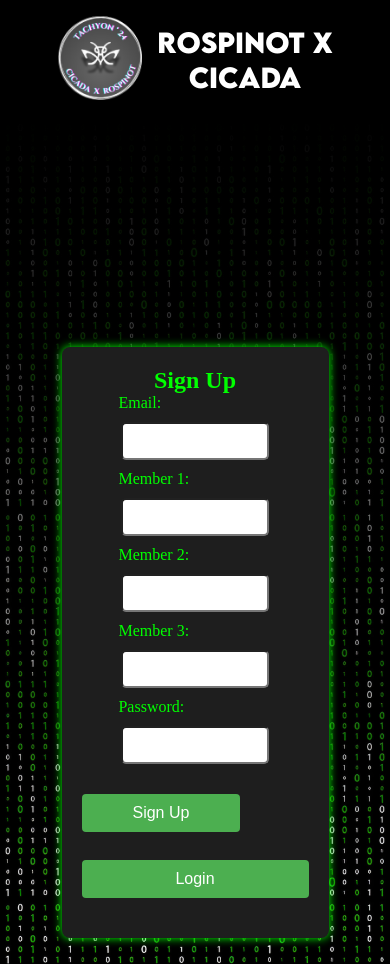
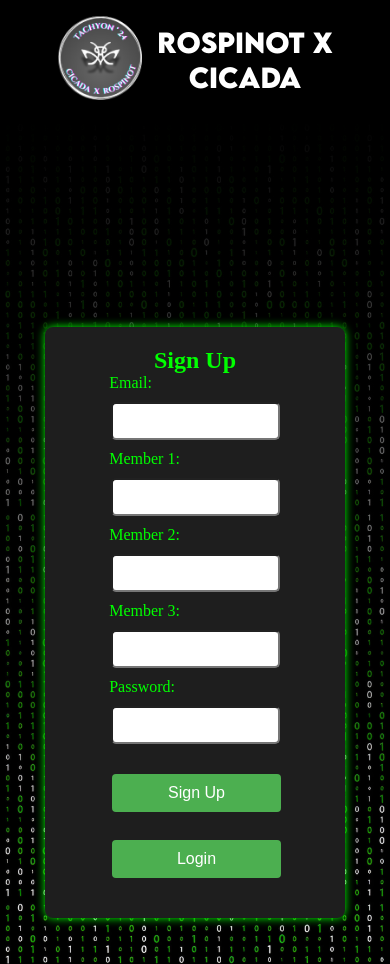
Before and after one commit to shaktawatpritam2002/cicada, a React (Vite) app in the folder frontend1/: page /signup in a window 390 px wide. Built offline with nearby package versions, Linux system fonts and the light colour scheme.

Commit message:
fix  the login and signup pages

```diff
--- a/frontend1/src/Pages/Login.css
+++ b/frontend1/src/Pages/Login.css
@@ -6,11 +6,13 @@
     /* border: 1px solid red; */
     border-radius: 8px;
     background-color: #1e1e1e;
-    box-shadow: 0px 0px 10px 0px white;
+    box-shadow: 0px 0px 10px 0px #00ff00;
 
   }
 
-
+  input{
+    outline: none;
+  }
   .login-container h2 {
     text-align: center;
 
@@ -83,4 +85,7 @@
 
 #signup-btn-loginpage{
   width: 100%;
+  color: #00ff00;
+  text-decoration: underline #00ff00;
+  margin-top: 10px;
 }
--- a/frontend1/src/Pages/Login.jsx
+++ b/frontend1/src/Pages/Login.jsx
@@ -73,7 +73,7 @@
         <br />
         <button type="submit">Log In</button>
         <Link to="/signup">
-          <button id="signup-btn-loginpage">New Here Signup!</button>
+          <p id="signup-btn-loginpage">New Here Signup!</p>
         </Link>
       </div>
 
--- a/frontend1/src/Pages/Signup.css
+++ b/frontend1/src/Pages/Signup.css
@@ -1,6 +1,6 @@
 /* Signup.css */
 .signup-container {
-    max-width: 400px;
+    width: 400px;
     margin: 0 auto;
     padding: 20px;
     /* margin-top: 40px; */
@@ -8,7 +8,7 @@
     background-color: #1e1e1e;
     box-shadow: 0px 0px 10px 0px #00ff00;
     position: relative;
-    top: 80px;
+    top: 60px;
   }
 
   .signup-container h2 {
@@ -40,6 +40,9 @@
     border: none;
     cursor: pointer;
     border-radius: 4px;
+   position: relative;
+     left: 64px;
+     width: 65%;
   }
 
   .signup-container button:hover {
@@ -57,9 +60,11 @@
   }
 
   #login-btn-signuppage{
-    width: 100%;
+    width: 65%;
     margin-top: 8px;
+    margin-right: 124px;
   }
+
   .center1{
     display: flex;
     flex-wrap: wrap;
@@ -81,6 +86,7 @@
   }
   input{
     width: 65%;
+    outline: none;
   }
   .backgroud-img{
     background-image: linear-gradient(to  bottom, black, transparent),
@@ -89,6 +95,11 @@
     height: 692px;
     width: 100%;
     z-index: -999;
+  }
+  .center13{
+    display: flex;
+    flex-direction: column;
+    flex-wrap: wrap;
   }
   @media  (max-width: 480px){
 
@@ -102,6 +113,21 @@
       box-shadow: 0px 0px 10px 0px #00ff00;
     }
 
+    .signup-container button {
+      margin-top: 20px;
+      margin-bottom: 20px;
+      padding: 10px;
+      font-size: 1em;
+      width: 70%;
+      background-color: #4CAF50;
+      color: white;
+      border: none;
+      cursor: pointer;
+      border-radius: 4px;
+     position: relative;
+       left: 47px;
+       width: 65%;
+    }
 
   }
 
@@ -117,5 +143,22 @@
       box-shadow: 0px 0px 10px 0px #00ff00;
     }
 
+    .signup-container button {
+      margin-top: 20px;
+      margin-bottom: 20px;
+      padding: 10px;
+      font-size: 1em;
+      width: 70%;
+      background-color: #4CAF50;
+      color: white;
+      border: none;
+      cursor: pointer;
+
+      border-radius: 4px;
+     position: relative;
+       left: 39px;
+       width: 65%;
+    }
+
 
   }
--- a/frontend1/src/Pages/Signup.jsx
+++ b/frontend1/src/Pages/Signup.jsx
@@ -91,10 +91,13 @@
             required
           />
         </label>
-        <button type="submit">Sign Up</button>
-        <Link to="/login">
-        <button id="login-btn-signuppage">Login</button>
-        </Link>
+        <div className="center13">
+           <button   type="submit">Sign Up</button>
+           <Link to="/login">
+           <button id="login-btn-signuppage">Login</button>
+           </Link>
+        </div>
+
       </form>
      </div>
     </div>
```
